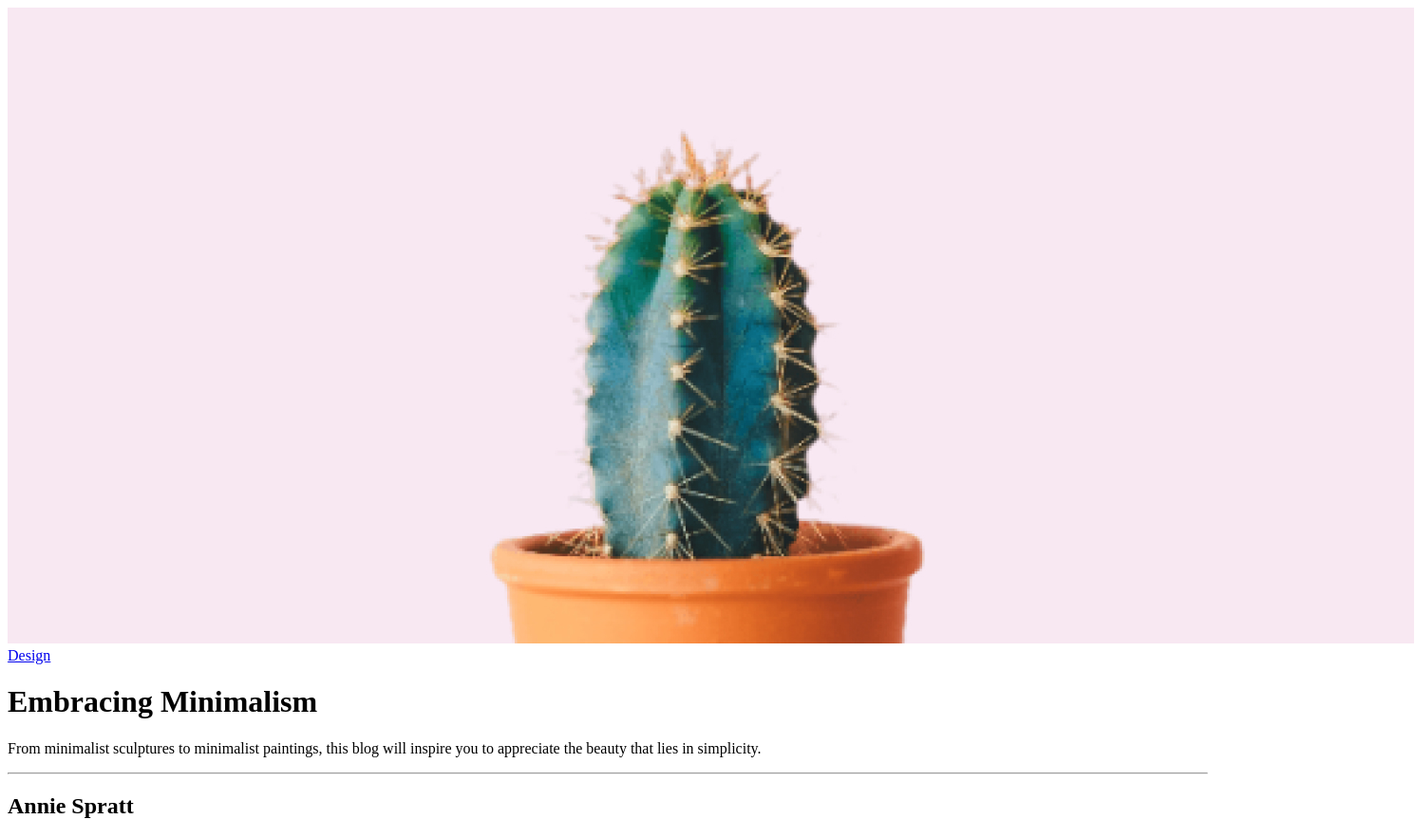
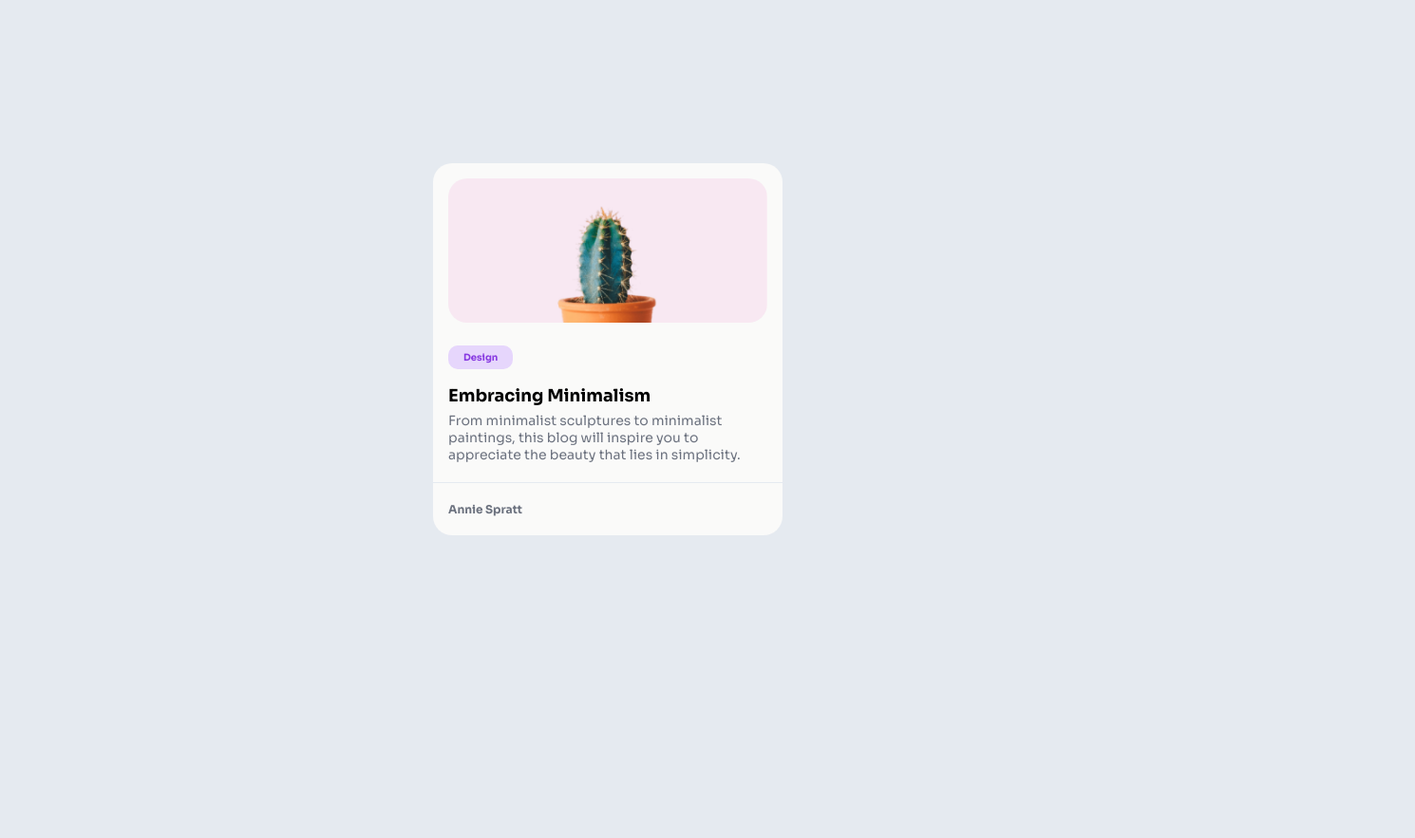
Before and after one commit to Juanmanu12/DevChallenge_Try1, a plain HTML site: page index.html in a window 1280 px wide. Shown: the whole page at 95% size, 1490 px wide, since content can reach past the window. After the commit the page ends 800 px from the top, so only its background shows below. Drawn offline with Linux system fonts and the light colour scheme.

Commit message:
Add styles

```diff
--- a/css/styles.css
+++ b/css/styles.css
@@ -1 +1,71 @@
-@import url('https://fonts.googleapis.com/css2?family=DM+Sans:ital,opsz,wght@0,9..40,100..1000;1,9..40,100..1000&family=DM+Serif+Display:ital@0;1&family=Sora:wght@100..800&display=swap')
+@import url('https://fonts.googleapis.com/css2?family=DM+Sans:ital,opsz,wght@0,9..40,100..1000;1,9..40,100..1000&family=DM+Serif+Display:ital@0;1&family=Sora:wght@100..800&display=swap');
+
+* {
+    box-sizing: border-box;
+}
+
+h1, a, p, h2 {
+    font-family: "Sora", sans-serif;
+}
+
+body {
+    background-color: #E5EAF0;
+    padding: 164px;
+}
+
+main {
+    max-width: 368px;
+    margin: 0 auto;
+    border-top-left-radius: 20px;
+    border-top-right-radius: 20px;
+    background-color: #FAFAF9;
+    padding: 16px;
+}
+
+main img {
+    height: 152px;
+    width: 100%;
+    border-radius: 20px;
+}
+
+main #design {
+    margin: 22px 0;
+
+}
+
+main #design a {
+    font-size: 10px;
+    text-decoration: none;
+    color: #883AE1;
+    background-color: #E6D6FC;
+    border-radius: 10px;
+    padding: 6px 16px;
+}
+
+main h1{
+    font-size: 18px;
+    margin-top: 16px;
+    margin-bottom: 6px;
+}
+
+main p {
+    font-size: 14px;
+    margin-top: 0;
+    margin-bottom: 4px;
+    color: #6C727F;
+}
+
+footer {
+    max-width: 368px;
+    margin: 1px auto;
+    border-bottom-left-radius: 20px;
+    border-bottom-right-radius: 20px;
+    background-color: #FAFAF9;
+    padding: 20px 16px;
+}
+
+footer h2 {
+    color: #6C727F;
+    font-size: 12px;
+    margin: 0;
+}
--- a/index.html
+++ b/index.html
@@ -8,22 +8,23 @@
   </head>
   <body>
     <main>
+      <div id="img">
         <img
           src="./images/dccl--responsive-mini-blog-card/cactus_img.jpg"
           alt="cactus"
         />
-      <div>
-        <a href="#">Design</a>
+      </div>
+      <div id="design">
+        <a href="#"><strong>Design</strong></a>
       </div>
       <h1>Embracing Minimalism</h1>
       <p>
         From minimalist sculptures to minimalist paintings, this blog will
         inspire you to appreciate the beauty that lies in simplicity.
       </p>
-      <hr />
+    </main>
     <footer>
       <h2>Annie Spratt</h2>
     </footer>
-    </main>
   </body>
 </html>
```
Lines whose indentation alone changed are shown as unchanged.
